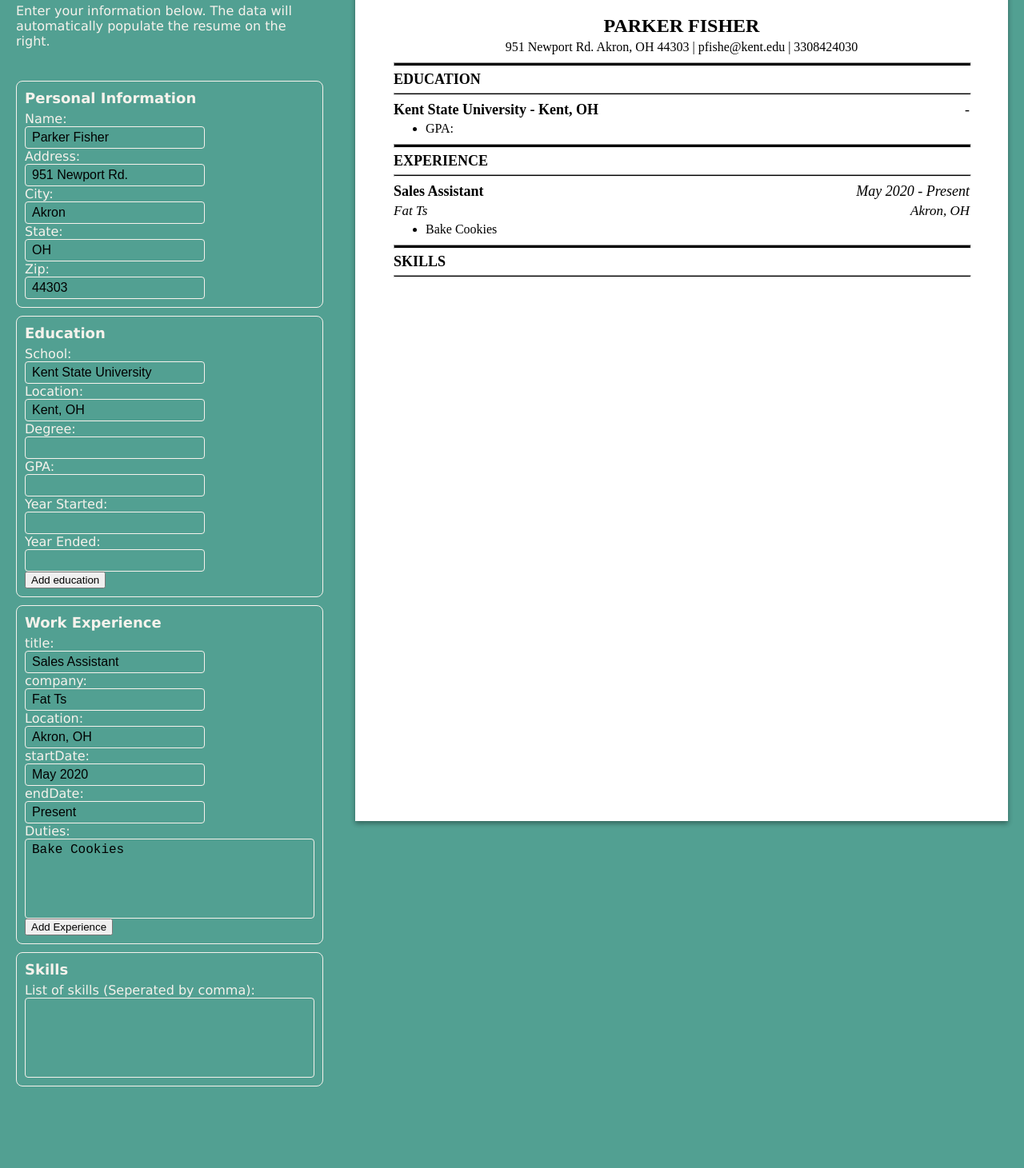
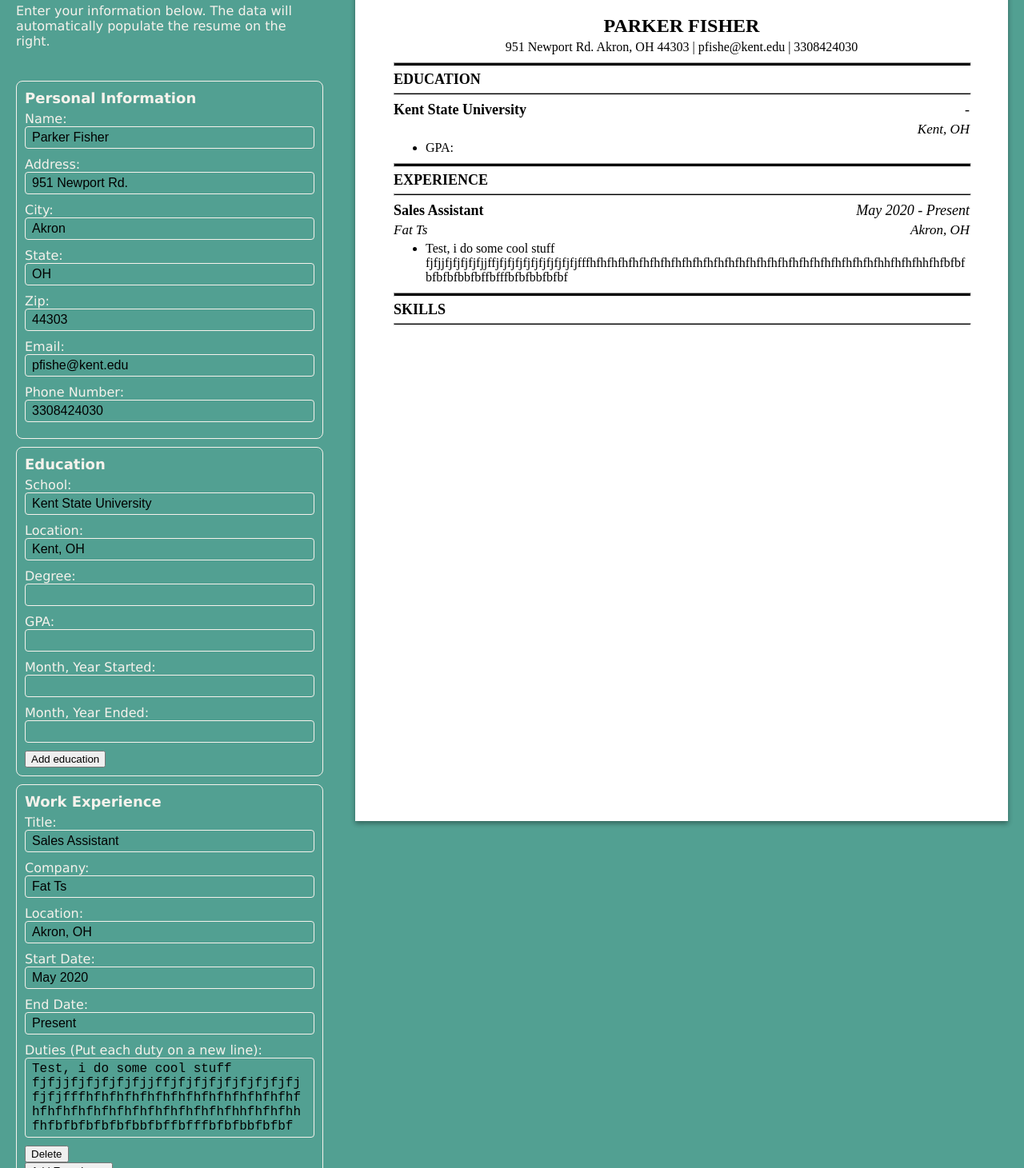
Before and after one commit to pfishe13/odin-cv-project, a React (Create React App) app: page / in a window 1280 px wide. Shown: the part 49-1510 px from the top of the page at 80% size. Before the commit the page ends 1408 px from the top, so only its background shows below. Built offline with nearby package versions, Linux system fonts and the light colour scheme.

Commit message:
Add delete button for work experience

```diff
--- a/src/App.js
+++ b/src/App.js
@@ -33,7 +33,9 @@ class App extends Component {
           company: 'Fat Ts',
           startDate: 'May 2020',
           endDate: 'Present',
-          duties: ['Bake Cookies'],
+          duties: [
+            'Test, i do some cool stuff fjfjjfjfjfjfjfjjffjfjfjfjfjfjfjfjfjfjfjfffhfhfhfhfhfhfhfhfhfhfhfhfhfhfhfhfhfhfhfhfhfhfhfhfhfhfhfhhfhfhfhhfhfbfbfbfbfbfbbfbffbfffbfbfbbfbfbf',
+          ],
           location: 'Akron, OH',
         },
       ],
@@ -87,7 +89,7 @@ class App extends Component {
     let valueToChange = e.target.value;
     let dutiesArray;
     if (attributeToChange === 'duties') {
-      dutiesArray = valueToChange.split(',');
+      dutiesArray = valueToChange.split('\n');
       valueToChange = [...dutiesArray];
     }
 
@@ -122,6 +124,19 @@ class App extends Component {
     }));
   };
 
+  handleDeleteExperience = (e, index) => {
+    console.log(e);
+    console.log('In delete');
+    this.setState((prevState) => {
+      const newExperience = prevState.experience.filter((item, id) => {
+        return id !== index;
+      });
+      return { experience: [...newExperience] };
+    });
+
+    console.log(this.state.experience);
+  };
+
   handleSkillsChange = (e) => {
     const value = e.target.value;
     const skillsArray = value.split(',');
@@ -143,6 +158,7 @@ class App extends Component {
             handleEducationChange={this.handleEducationChange}
             handleAddEducation={this.handleAddEducation}
             handleExperienceChange={this.handleExperienceChange}
+            handleDeleteExperience={this.handleDeleteExperience}
             handleAddExperience={this.handleAddExperience}
             handleSkillsChange={this.handleSkillsChange}
           />
--- a/src/Edit.js
+++ b/src/Edit.js
@@ -33,6 +33,7 @@ class Edit extends Component {
             experience={this.props.experience}
             handleExperienceChange={this.props.handleExperienceChange}
             handleAddExperience={this.props.handleAddExperience}
+            handleDeleteExperience={this.props.handleDeleteExperience}
           />
           <EditSkills
             skills={this.props.skills}
--- a/src/Form/EditExperience.js
+++ b/src/Form/EditExperience.js
@@ -5,6 +5,7 @@ const EditExperience = ({
   experience,
   handleExperienceChange,
   handleAddExperience,
+  handleDeleteExperience,
 }) => {
   const experienceItems = experience.map((item, index) => (
     <SingleExperience
@@ -12,9 +13,18 @@ const EditExperience = ({
       id={index}
       experience={item}
       handleExperienceChange={handleExperienceChange}
+      handleDeleteExperience={handleDeleteExperience}
     />
   ));
 
+  if (experienceItems.length > 2) {
+    return (
+      <div>
+        <h1>Work Experience</h1>
+        <div>{experienceItems}</div>
+      </div>
+    );
+  } else {
     return (
       <div>
         <h1>Work Experience</h1>
@@ -22,6 +32,7 @@ const EditExperience = ({
         <button onClick={handleAddExperience}>Add Experience</button>
       </div>
     );
+  }
 };
 
 export default EditExperience;
--- a/src/Form/EditProfile.js
+++ b/src/Form/EditProfile.js
@@ -54,6 +54,25 @@ class EditProfile extends Component {
               onChange={this.props.handleProfileChange}
             ></input>
           </label>
+          <label>
+            Email:
+            <input
+              name="email"
+              type="email"
+              value={this.props.profile.email}
+              onChange={this.props.handleProfileChange}
+            ></input>
+          </label>
+          <label>
+            Phone Number:
+            <input
+              name="phone"
+              type="tel"
+              pattern="[0-9]{3}-[0-9]{3}-[0-9]{4}"
+              value={this.props.profile.phone}
+              onChange={this.props.handleProfileChange}
+            ></input>
+          </label>
         </form>
       </div>
     );
--- a/src/Form/SingleEducation.js
+++ b/src/Form/SingleEducation.js
@@ -55,7 +55,7 @@ class SingleEducation extends Component {
             </label>
           </div>
           <label>
-            Year Started:
+            Month, Year Started:
             <input
               name="yearStarted"
               type="text"
@@ -66,7 +66,7 @@ class SingleEducation extends Component {
             ></input>
           </label>
           <label>
-            Year Ended:
+            Month, Year Ended:
             <input
               name="yearEnded"
               type="text"
--- a/src/Form/SingleExperience.js
+++ b/src/Form/SingleExperience.js
@@ -7,7 +7,7 @@ class SingleExperience extends Component {
       <div>
         <form>
           <label>
-            title:
+            Title:
             <input
               name="title"
               type="text"
@@ -19,7 +19,7 @@ class SingleExperience extends Component {
           </label>
           <div>
             <label>
-              company:
+              Company:
               <input
                 name="company"
                 type="text"
@@ -43,7 +43,7 @@ class SingleExperience extends Component {
           </div>
           <div>
             <label>
-              startDate:
+              Start Date:
               <input
                 name="startDate"
                 type="text"
@@ -54,7 +54,7 @@ class SingleExperience extends Component {
               ></input>
             </label>
             <label>
-              endDate:
+              End Date:
               <input
                 name="endDate"
                 type="text"
@@ -67,11 +67,11 @@ class SingleExperience extends Component {
           </div>
           <div>
             <label>
-              Duties:
+              Duties (Put each duty on a new line):
               <textarea
                 name="duties"
                 type="text"
-                value={this.props.experience.duties}
+                value={this.props.experience.duties.join('\n')}
                 onChange={(e) =>
                   this.props.handleExperienceChange(e, this.props.id)
                 }
@@ -79,6 +79,11 @@ class SingleExperience extends Component {
             </label>
           </div>
         </form>
+        <button
+          onClick={(e) => this.props.handleDeleteExperience(e, this.props.id)}
+        >
+          Delete
+        </button>
       </div>
     );
   }
--- a/src/Preview/Education.js
+++ b/src/Preview/Education.js
@@ -14,14 +14,15 @@ class Education extends Component {
           return (
             <div className="section-body" key={index}>
               <div className="education-experience-title">
-                <h2>
-                  {item.school} - {item.location}
-                </h2>
+                <h2>{item.school}</h2>
                 <h2>
                   {item.yearStarted} - {item.yearEnded}
                 </h2>
               </div>
-              <h3>{item.degree}</h3>
+              <div>
+                <h3>{item.degree}</h3>
+                <h3>{item.location}</h3>
+              </div>
               <ul>
                 <li>GPA: {item.gpa}</li>
               </ul>
--- a/src/Preview/Skills.js
+++ b/src/Preview/Skills.js
@@ -13,12 +13,11 @@ class Skills extends Component {
         <hr />
         <h1 className="section-header">Skills</h1>
         <hr />
-
-        <ul>
+        <div className="skills-list">
           {skillArray.map((skill, index) => {
-            return <li key={index}>{skill}</li>;
+            return <span key={index}>{skill}</span>;
           })}
-        </ul>
+        </div>
       </div>
     );
   }
--- a/src/styles/App.css
+++ b/src/styles/App.css
@@ -62,6 +62,13 @@ textarea {
   border: 1px solid #f6f2ec;
   border-radius: 4px;
   display: block;
+  width: 100%;
+  margin-bottom: 10px;
+}
+
+input:focus,
+textarea:focus {
+  outline: none;
 }
 
 label {
@@ -147,3 +154,18 @@ h1,
   display: flex;
   justify-content: space-between;
 }
+
+li {
+  width: 100%;
+  word-wrap: break-word;
+}
+
+.skills-list {
+  margin-top: 4px;
+}
+.skills-list > span {
+  padding-left: 6px;
+}
+.skills-list > span:before {
+  content: '• ';
+}
```
Lines whose indentation alone changed are shown as unchanged.
